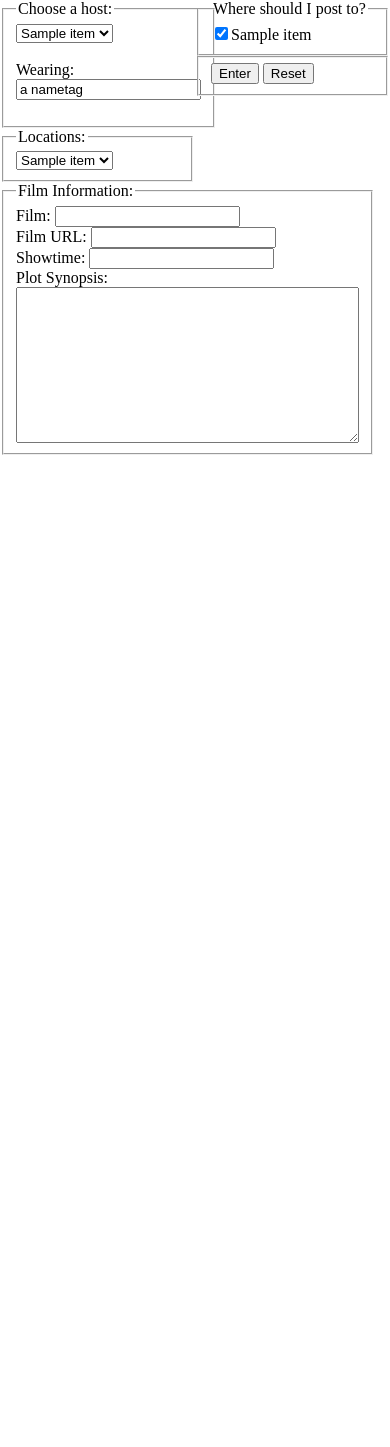
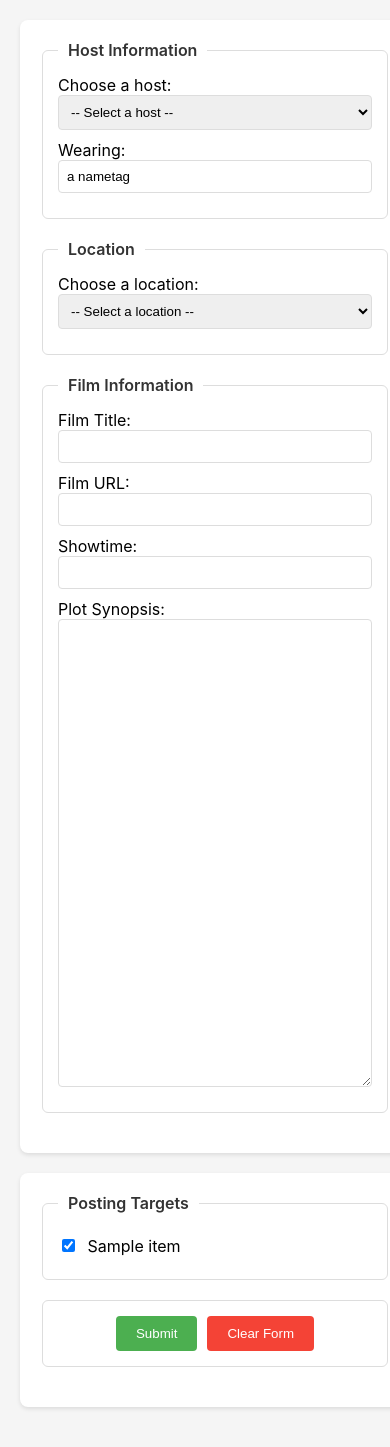
Before and after one commit to grahams/snfc-posting-tool, a Flask app: template templates/form.html in a window 390 px wide. Before the commit the page ends 455 px from the top, so only its background shows below. Run offline with Flask 3, Linux system fonts and the light colour scheme; the template is opened without the code that fills it: most values are stand-ins (such as "Sample title", 1, 10 or a date in 2020); parts of the project's set-up code (start-up, migrations or seed data) failed here and were passed over.

Commit message:
Implement OMDB API integration and enhance form layout
- Added two new API endpoints for searching and retrieving movie details from OMDB.
- Updated the form layout in `form.html` for better user experience, including improved accessibility with labels.
- Enhanced CSS styles in `tool.css` for a more modern look and responsive design.
- Improved JavaScript functionality for film search with keyboard navigation and result selection.

```diff
--- a/app.py
+++ b/app.py
@@ -1,6 +1,6 @@
-from flask import Flask, request, render_template, redirect, url_for
+from flask import Flask, request, render_template, redirect, url_for, jsonify
 from Newsletter import Newsletter
-
+import requests
 import glob
 import os
 import traceback
@@ -8,23 +8,13 @@
 import json
 
 app = Flask(__name__)
-
-config = None
 scriptPath = os.path.dirname(os.path.abspath(__file__))
 
+# Initialize config at module level
+with open(os.path.join(scriptPath, "config.json"), "r") as f:
+    config = json.load(f)
+
 pluginList = {}
-
-# read the configuration
-def read_config(filename):
-    # read the configuration from the JSON file
-    stream = open(filename, "r")
-    config = json.load(stream)
-    stream.close()
-
-    return config
-
-# read the configuration xml
-config = read_config(os.path.join(scriptPath, "config.json"))
 
 def load_plugins():
     global scriptPath
@@ -48,6 +38,26 @@
 
         # add the plugin to the list
         pluginList[ cls().pluginName ] = cls()
+
+@app.route('/api/omdb/search')
+def omdb_search():
+    query = request.args.get('q', '')
+    if not query:
+        return jsonify({'error': 'Search query is required'}), 400
+
+    api_key = config['omdb']['apiKey']
+    response = requests.get(f'http://www.omdbapi.com/?apikey={api_key}&s={query}&type=movie')
+    return jsonify(response.json())
+
+@app.route('/api/omdb/movie')
+def omdb_movie():
+    imdb_id = request.args.get('id', '')
+    if not imdb_id:
+        return jsonify({'error': 'IMDB ID is required'}), 400
+
+    api_key = config['omdb']['apiKey']
+    response = requests.get(f'http://www.omdbapi.com/?apikey={api_key}&i={imdb_id}&plot=full')
+    return jsonify(response.json())
 
 @app.route('/', methods=['GET', 'POST'])
 def index():
--- a/static/js/main.js
+++ b/static/js/main.js
@@ -1,25 +1,128 @@
-$( document ).ready(function() {
-	$("#synopsisArea").focusout(function() {
+$(document).ready(function () {
+	$("#synopsisArea").focusout(function () {
 		var s = $(this).val();
 
 		// Codes can be found here:
 		// http://en.wikipedia.org/wiki/Windows-1252#Codepage_layout
-		s = s.replace( /\u2018|\u2019|\u201A|\uFFFD/g, "'" );
-		s = s.replace( /\u201c|\u201d|\u201e/g, '"' );
-		s = s.replace( /\u02C6/g, '^' );
-		s = s.replace( /\u2039/g, '<' );
-		s = s.replace( /\u203A/g, '>' );
-		s = s.replace( /\u2013/g, '-' );
-		s = s.replace( /\u2014/g, '--' );
-		s = s.replace( /\u2026/g, '...' );
-		s = s.replace( /\u00A9/g, '(c)' );
-		s = s.replace( /\u00AE/g, '(r)' );
-		s = s.replace( /\u2122/g, 'TM' );
-		s = s.replace( /\u00BC/g, '1/4' );
-		s = s.replace( /\u00BD/g, '1/2' );
-		s = s.replace( /\u00BE/g, '3/4' );
+		s = s.replace(/\u2018|\u2019|\u201A|\uFFFD/g, "'");
+		s = s.replace(/\u201c|\u201d|\u201e/g, '"');
+		s = s.replace(/\u02C6/g, '^');
+		s = s.replace(/\u2039/g, '<');
+		s = s.replace(/\u203A/g, '>');
+		s = s.replace(/\u2013/g, '-');
+		s = s.replace(/\u2014/g, '--');
+		s = s.replace(/\u2026/g, '...');
+		s = s.replace(/\u00A9/g, '(c)');
+		s = s.replace(/\u00AE/g, '(r)');
+		s = s.replace(/\u2122/g, 'TM');
+		s = s.replace(/\u00BC/g, '1/4');
+		s = s.replace(/\u00BD/g, '1/2');
+		s = s.replace(/\u00BE/g, '3/4');
 		s = s.replace(/[\u02DC|\u00A0]/g, " ");
 
 		$(this).val(s);
 	});
+
+	// OMDB Search functionality
+	let searchTimeout;
+	let selectedIndex = -1;
+
+	$("#filmSearch").on('input', function () {
+		clearTimeout(searchTimeout);
+		const searchTerm = $(this).val();
+		selectedIndex = -1;
+
+		if (searchTerm.length < 2) return;
+
+		searchTimeout = setTimeout(() => {
+			$.ajax({
+				url: `/api/omdb/search?q=${encodeURIComponent(searchTerm)}`,
+				method: 'GET',
+				success: function (response) {
+					if (response.Response === "True") {
+						const results = response.Search
+							.sort((a, b) => parseInt(b.Year) - parseInt(a.Year)); // Sort by year descending
+						const resultsHtml = results.map(movie => `
+							<div class="movie-result" data-imdbid="${movie.imdbID}" tabindex="-1">
+								${movie.Title} (${movie.Year})
+							</div>
+						`).join('');
+
+						$("#searchResults")
+							.html(resultsHtml)
+							.show();
+					} else {
+						$("#searchResults").hide();
+					}
+				}
+			});
+		}, 300);
+	});
+
+	// Keyboard navigation
+	$("#filmSearch").on('keydown', function (e) {
+		const results = $("#searchResults .movie-result");
+		const isVisible = $("#searchResults").is(":visible");
+
+		if (!isVisible || results.length === 0) return;
+
+		// Down arrow
+		if (e.keyCode === 40) {
+			e.preventDefault();
+			selectedIndex = Math.min(selectedIndex + 1, results.length - 1);
+			updateSelection(results);
+		}
+		// Up arrow
+		else if (e.keyCode === 38) {
+			e.preventDefault();
+			selectedIndex = Math.max(selectedIndex - 1, 0);
+			updateSelection(results);
+		}
+		// Enter
+		else if (e.keyCode === 13 && selectedIndex >= 0) {
+			e.preventDefault();
+			$(results[selectedIndex]).click();
+		}
+		// Escape
+		else if (e.keyCode === 27) {
+			$("#searchResults").hide();
+			selectedIndex = -1;
+		}
+	});
+
+	function updateSelection(results) {
+		results.removeClass('selected');
+		if (selectedIndex >= 0) {
+			const selected = $(results[selectedIndex]);
+			selected.addClass('selected');
+			selected[0].scrollIntoView({ block: 'nearest' });
+		}
+	}
+
+	// Handle movie selection
+	$(document).on('click', '.movie-result', function () {
+		const imdbID = $(this).data('imdbid');
+
+		$.ajax({
+			url: `/api/omdb/movie?id=${imdbID}`,
+			method: 'GET',
+			success: function (response) {
+				if (response.Response === "True") {
+					$("#filmSearch").val(response.Title);
+					$("#filmURL").val(`https://www.imdb.com/title/${imdbID}/`);
+					$("#synopsisArea").val(response.Plot);
+					$("#searchResults").hide();
+					selectedIndex = -1;
+				}
+			}
+		});
+	});
+
+	// Hide search results when clicking outside
+	$(document).on('click', function (e) {
+		if (!$(e.target).closest('#filmSearch, #searchResults').length) {
+			$("#searchResults").hide();
+			selectedIndex = -1;
+		}
+	});
 });
--- a/static/tool.css
+++ b/static/tool.css
@@ -1,20 +1,146 @@
-
-div#leftColumnDiv {
-    position: absolute;
-
-    width: 50%;
-
-    top: 0px;
-    left: 0px;
+body {
+    font-family: -apple-system, BlinkMacSystemFont, 'Segoe UI', Roboto, Oxygen, Ubuntu, Cantarell, sans-serif;
+    margin: 0;
+    padding: 20px;
+    background-color: #f5f5f5;
 }
 
-div#rightColumnDiv {
+form {
+    display: flex;
+    justify-content: space-between;
+    max-width: 1200px;
+    margin: 0 auto;
+}
+
+#leftColumnDiv,
+#rightColumnDiv {
+    background: white;
+    padding: 20px;
+    border-radius: 8px;
+    box-shadow: 0 2px 4px rgba(0, 0, 0, 0.1);
+}
+
+#leftColumnDiv {
+    width: 60%;
+    margin-right: 20px;
+}
+
+#rightColumnDiv {
+    width: 35%;
+}
+
+fieldset {
+    border: 1px solid #ddd;
+    border-radius: 6px;
+    padding: 15px;
+    margin-bottom: 20px;
+}
+
+legend {
+    font-weight: 600;
+    color: #333;
+    padding: 0 10px;
+}
+
+select {
+    width: 100%;
+    padding: 8px;
+    border: 1px solid #ddd;
+    border-radius: 4px;
+    margin-bottom: 10px;
+}
+
+input[type="text"],
+textarea {
+    width: 100%;
+    padding: 8px;
+    border: 1px solid #ddd;
+    border-radius: 4px;
+    margin-bottom: 10px;
+    box-sizing: border-box;
+}
+
+textarea {
+    resize: vertical;
+    min-height: 200px;
+}
+
+#buttonsSet {
+    display: flex;
+    justify-content: center;
+    gap: 10px;
+}
+
+input[type="submit"],
+input[type="reset"] {
+    background-color: #4CAF50;
+    color: white;
+    padding: 10px 20px;
+    border: none;
+    border-radius: 4px;
+    cursor: pointer;
+}
+
+input[type="reset"] {
+    background-color: #f44336;
+}
+
+input[type="submit"]:hover,
+input[type="reset"]:hover {
+    opacity: 0.9;
+}
+
+#searchResults {
     position: absolute;
+    background: white;
+    border: 1px solid #ddd;
+    max-height: 200px;
+    overflow-y: auto;
+    z-index: 1000;
+    width: calc(100% - 30px);
+    box-shadow: 0 2px 4px rgba(0, 0, 0, 0.1);
+    border-radius: 4px;
+}
 
-    width: 50%;
+.movie-result {
+    padding: 10px;
+    cursor: pointer;
+    border-bottom: 1px solid #eee;
+}
 
-    top: 0px;
-    right: 0px;
+.movie-result:hover {
+    background-color: #f5f5f5;
+}
+
+.movie-result:last-child {
+    border-bottom: none;
+}
+
+.movie-result.selected {
+    background-color: #e8f0fe;
+    outline: none;
+}
+
+/* Flexbox layout for the main container */
+body>div {
+    display: flex;
+    justify-content: space-between;
+    max-width: 1200px;
+    margin: 0 auto;
+}
+
+/* Responsive design */
+@media (max-width: 768px) {
+    form {
+        flex-direction: column;
+    }
+
+    #leftColumnDiv,
+    #rightColumnDiv {
+        width: 100%;
+        margin-right: 0;
+        margin-bottom: 20px;
+    }
 }
 
 div#hostsDiv {
@@ -33,9 +159,23 @@
     position: relative;
 }
 
-fieldset#targetsSet {
-}
+fieldset#targetsSet {}
 
 div#buttonsDiv {
     position: relative;
 }
+
+.checkbox-label {
+    display: block;
+    padding: 8px 0;
+    cursor: pointer;
+}
+
+.checkbox-label input[type="checkbox"] {
+    margin-right: 8px;
+}
+
+#targetsSet {
+    display: flex;
+    flex-direction: column;
+}
--- a/templates/form.html
+++ b/templates/form.html
@@ -1,6 +1,9 @@
 <!DOCTYPE HTML PUBLIC '-//W3C//DTD HTML 4.01 Transitional//EN'>
 <html lang="en">
+
 <head>
+    <meta charset="UTF-8">
+    <meta name="viewport" content="width=device-width, initial-scale=1.0">
     <link media="all" href="static/tool.css" type="text/css" rel="stylesheet" />
     <title>Boston SNFC Newsletter Tool</title>
     <script src="static/js/jquery-3.7.1.min.js" type="text/javascript"></script>
@@ -8,67 +11,80 @@
 </head>
 
 <body>
+    <div>
+        <form method="post">
             <div id="leftColumnDiv">
                 <div id="hostsDiv">
                     <fieldset id="hostsFieldSet">
-                <legend>Choose a host:</legend>
-                <form method="post">
-                <select name="hostSelect" size="{{ hostsDict.length }}">
+                        <legend>Host Information</legend>
+                        <label for="hostSelect">Choose a host:</label>
+                        <select name="hostSelect" id="hostSelect" size="{{ hostsDict.length }}" required>
+                            <option value="">-- Select a host --</option>
                             {% for item in hostsDict %}
-                        <option>{{ item.name }}</option>
+                            <option value="{{ item.name }}">{{ item.name }}</option>
                             {% endfor %}
                         </select>
-                <br />
-                <br />
-                Wearing:
-                <input type="text" name="wearing" value="a nametag" />
+
+                        <label for="wearing">Wearing:</label>
+                        <input type="text" name="wearing" id="wearing" value="a nametag" />
                     </fieldset>
                 </div>
+
                 <div id="locationDiv">
                     <fieldset id="locationSet">
-                <legend>Locations:</legend>
-                <select name="locationSelect" size="{{ locationDict.length }}">
+                        <legend>Location</legend>
+                        <label for="locationSelect">Choose a location:</label>
+                        <select name="locationSelect" id="locationSelect" size="{{ locationDict.length }}" required>
+                            <option value="">-- Select a location --</option>
                             {% for item in locationDict %}
-                        <option>{{ item.name }}</option>
+                            <option value="{{ item.name }}">{{ item.name }}</option>
                             {% endfor %}
                         </select>
                     </fieldset>
                 </div>
+
                 <div id="filmInfoDiv">
                     <fieldset id="filmInfoSet">
-                    <legend>Film Information:</legend>
-                    Film:
-                    <input type="text" name="film" />
-                    <br />
-                    Film URL:
-                    <input type="text" name="filmURL" />
-                    <br />
-                    Showtime:
-                    <input type="text" name="showTime" />
-                    <br />
-                    Plot Synopsis:
-                    <br />
-                    <textarea id="synopsisArea" rows="10" name="plotSynopsis" cols="40"></textarea>
+                        <legend>Film Information</legend>
+                        <label for="filmSearch">Film Title:</label>
+                        <input type="text" id="filmSearch" name="film" autocomplete="off" />
+                        <div id="searchResults" style="display: none;"></div>
+
+                        <label for="filmURL">Film URL:</label>
+                        <input type="text" name="filmURL" id="filmURL" />
+
+                        <label for="showTime">Showtime:</label>
+                        <input type="text" name="showTime" id="showTime" required />
+
+                        <label for="synopsisArea">Plot Synopsis:</label>
+                        <textarea id="synopsisArea" rows="30" name="plotSynopsis" cols="40"></textarea>
                     </fieldset>
                 </div>
             </div>
+
             <div id="rightColumnDiv">
                 <div id="targetsDiv">
                     <fieldset id="targetsSet">
-                <legend>Where should I post to?</legend>
+                        <legend>Posting Targets</legend>
                         {% for item in pluginList %}
-                        <input checked="checked" type="checkbox" name="plugins" value="{{ item }}" />{{ item }}<br />
+                        <label class="checkbox-label">
+                            <input checked="checked" type="checkbox" name="plugins" value="{{ item }}" />
+                            {{ item }}
+                        </label>
                         {% endfor %}
                     </fieldset>
                 </div>
+
                 <div id="buttonsDiv">
                     <fieldset id="buttonsSet">
                         <input type="hidden" name="Submit" value="send" />
-                    <input type="submit" value="Enter" />
-                    <input type="reset" />
-                    </form>
+                        <input type="submit" value="Submit" />
+                        <input type="reset" value="Clear Form" />
                     </fieldset>
                 </div>
             </div>
+        </form>
+    </div>
 </body>
+
 </html>
```
Lines whose indentation alone changed are shown as unchanged.
